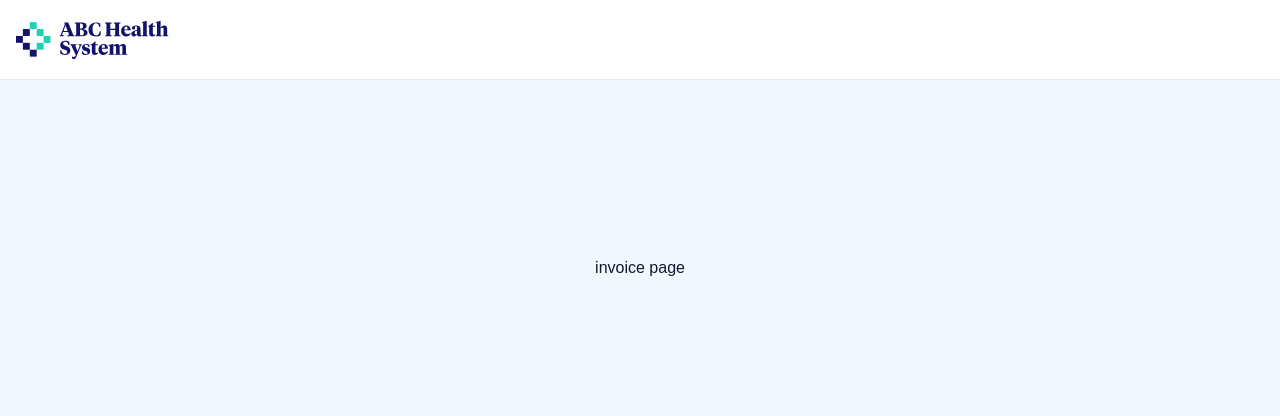
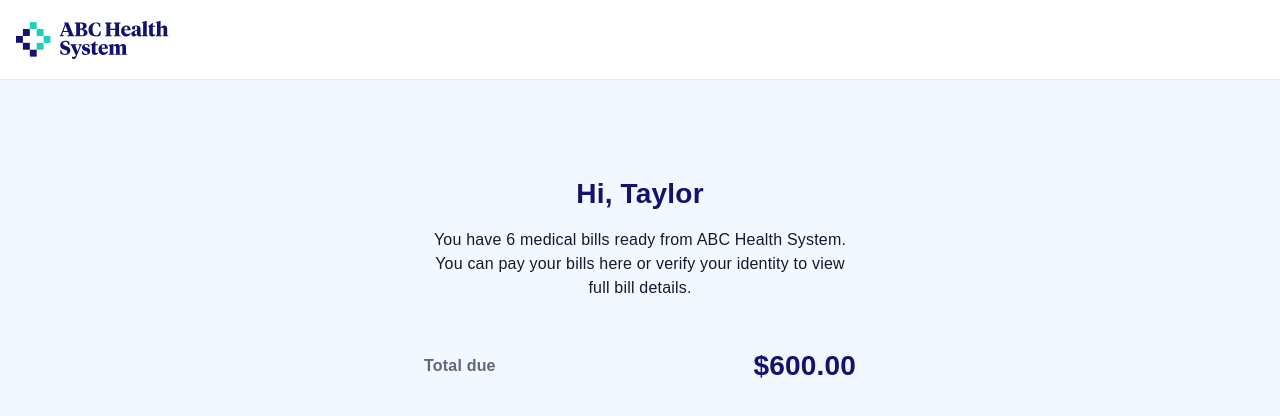
Before and after one commit to lpolito/lucas-polito-cedar-take-home, a Next.js app: page /invoice/1 in a window 1280 px wide. Shown: the top 416 px of the page. Built offline with nearby package versions, Linux system fonts and the light colour scheme.

Commit message:
initial invoice page, minus button

```diff
--- a/src/app/invoice/[id]/page.tsx
+++ b/src/app/invoice/[id]/page.tsx
@@ -1,7 +1,51 @@
+import { Typography } from "../../../components/component-library";
+
 export default function Page() {
+  const { patientFirstName, totalAmountDueCents, numberOfItems } = invoice;
   return (
-    <section className="flex flex-col items-center pt-44">
-      <div className="">invoice page</div>
+    <section className="flex flex-col items-center pt-24">
+      <div className="md:w-120 flex flex-col justify-center gap-12 px-6">
+        <div className="flex flex-col gap-4 text-center">
+          <Typography
+            size="xl"
+            color="secondary"
+            component="h2"
+            className="font-bold"
+          >
+            Hi, {patientFirstName}
+          </Typography>
+          <Typography>
+            You have {numberOfItems} medical bills ready from ABC Health System.
+            You can pay your bills here or verify your identity to view full
+            bill details.
+          </Typography>
+        </div>
+        <span className="flex flex-row items-center justify-between">
+          <Typography color="tertiary" className="font-bold">
+            Total due
+          </Typography>
+          <Typography size="xl" color="secondary" className="font-bold">
+            ${formatCentsToDollarString(totalAmountDueCents)}
+          </Typography>
+        </span>
+      </div>
     </section>
   );
 }
+
+const formatCentsToDollarString = (cents: number) =>
+  (Math.round(cents) / 100).toFixed(2);
+
+type Invoice = {
+  id: number;
+  patientFirstName: string;
+  numberOfItems: number;
+  totalAmountDueCents: number;
+};
+
+const invoice: Invoice = {
+  id: 1,
+  patientFirstName: "Taylor",
+  numberOfItems: 6,
+  totalAmountDueCents: 60000,
+};
--- a/tailwind.config.ts
+++ b/tailwind.config.ts
@@ -26,6 +26,7 @@ const config: Config = {
         tertiary: "var(--color-textTertiary)",
       },
       spacing: {
+        120: pxToRem(480),
         144: pxToRem(576),
       },
       screens: {
```
